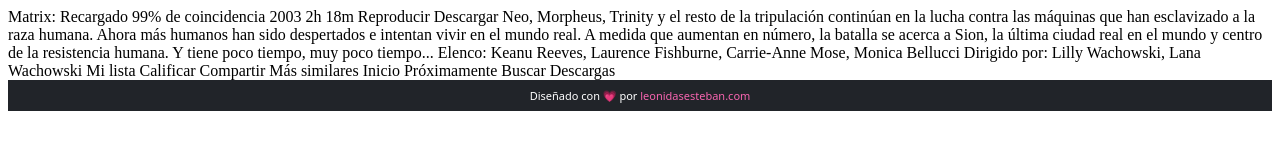
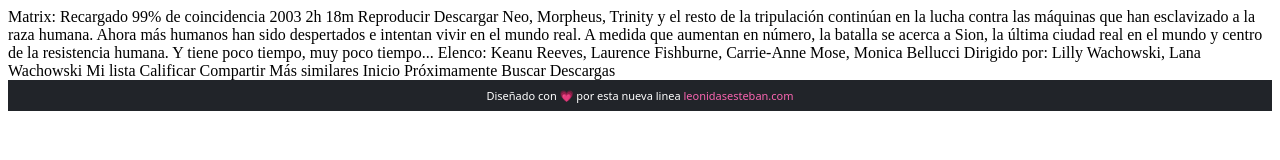
Before and after one commit to javaviles/reto-netflix, a plain HTML site: page detalle-de-serie.html in a window 1280 px wide. Drawn offline with Linux system fonts and the light colour scheme.

Commit message:
nueva linea

```diff
--- a/detalle-de-serie.html
+++ b/detalle-de-serie.html
@@ -48,7 +48,7 @@
   Descargas
 
   <div class="credits">
-    Diseñado con 💗 por
+    Diseñado con 💗 por esta nueva linea
     <a href="https://leonidasesteban.com/" target="_blank">leonidasesteban.com</a>
   </div>
 </body>
```
